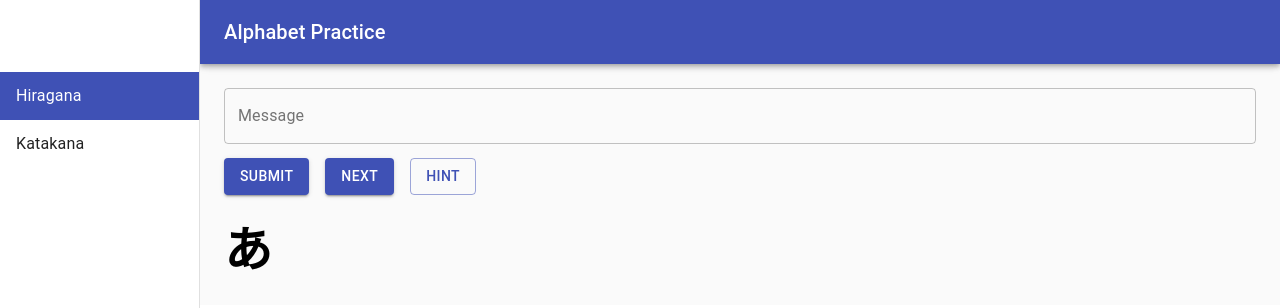
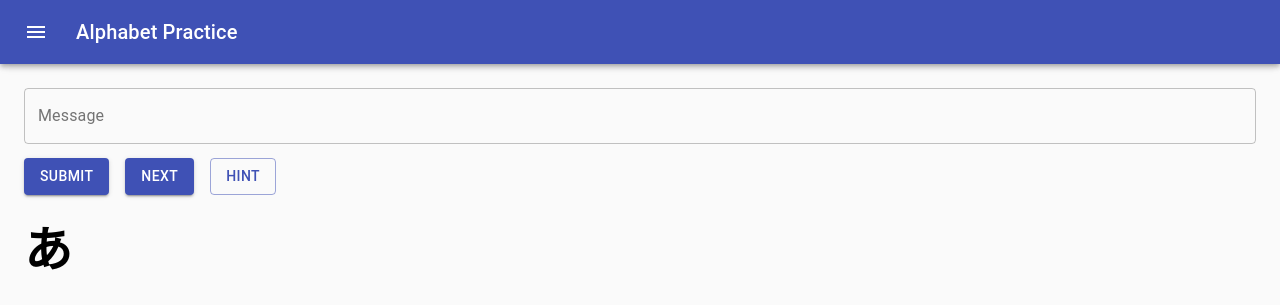
Before and after one commit to hypercubex/japanese-trainer, a Next.js app: page / in a window 1280 px wide. Shown: the top 308 px of the page. Built offline with nearby package versions, Linux system fonts and the light colour scheme.

Commit message:
feat: toggle drawer

```diff
--- a/components/Home.js
+++ b/components/Home.js
@@ -98,7 +98,6 @@ const Home = () => {
 
   return (
     <ThemeProvider theme={theme}>
-
       <Grid container spacing={2}>
         <Grid item xs={12}>
           <TextField
@@ -158,7 +157,7 @@ const Home = () => {
         {isCorrect === false && (
           <Grid item xs={12}>
             <Typography variant="body2" className={classes.warningLabel}>
-              Wrong guess. Please enter again.
+              Wrong guess. Please try again.
             </Typography>
           </Grid>
         )}
--- a/hooks/useAlphabetContext.js
+++ b/hooks/useAlphabetContext.js
@@ -1,7 +1,7 @@
 import React, { createContext, useContext, useState } from 'react';
 
 // Define the enum for alphabet types
-const AlphabetType = {
+export const AlphabetType = {
   HIRAGANA: 'hiragana',
   KATAKANA: 'katakana',
 };
@@ -23,6 +23,7 @@ export const AlphabetProvider = ({ children }) => {
 
   const updateSelectedAlphabetType = (alphabetType) => {
     setSelectedAlphabetType(alphabetType);
+    console.log({alphabetType})
   };
 
   const value = {
--- a/layouts/MainLayout.js
+++ b/layouts/MainLayout.js
@@ -1,4 +1,4 @@
-import React from 'react';
+import React, { useState } from 'react';
 import { makeStyles } from '@material-ui/core/styles';
 import AppBar from '@material-ui/core/AppBar';
 import Toolbar from '@material-ui/core/Toolbar';
@@ -7,7 +7,10 @@ import Drawer from '@material-ui/core/Drawer';
 import List from '@material-ui/core/List';
 import ListItem from '@material-ui/core/ListItem';
 import ListItemText from '@material-ui/core/ListItemText';
-import { useAlphabetContext } from '../hooks/useAlphabetContext';
+import { useAlphabetContext, AlphabetType } from '../hooks/useAlphabetContext';
+import IconButton from '@material-ui/core/IconButton';
+import ArrowBackIosIcon from '@material-ui/icons/ArrowBackIos';
+import MenuIcon from '@material-ui/icons/Menu';
 
 const drawerWidth = 200;
 
@@ -16,8 +19,18 @@ const useStyles = makeStyles((theme) => ({
     display: 'flex',
   },
   appBar: {
-    width: `calc(100% - ${drawerWidth}px)`,
+    marginLeft: 0,
+    transition: theme.transitions.create(['margin', 'width'], {
+      easing: theme.transitions.easing.sharp,
+      duration: theme.transitions.duration.leavingScreen,
+    }),
+  },
+  appBarShift: {
     marginLeft: drawerWidth,
+    transition: theme.transitions.create(['margin', 'width'], {
+      easing: theme.transitions.easing.easeOut,
+      duration: theme.transitions.duration.enteringScreen,
+    }),
   },
   drawer: {
     width: drawerWidth,
@@ -34,24 +47,59 @@ const useStyles = makeStyles((theme) => ({
     backgroundColor: theme.palette.background.default,
     padding: theme.spacing(3),
   },
-  active: {
-    backgroundColor: theme.palette.primary.main,
-    color: theme.palette.common.white,
+  menuButton: {
+    marginRight: theme.spacing(2),
+  },
+  hide: {
+    display: 'none',
   },
 }));
 
 const MainLayout = ({ children }) => {
   const classes = useStyles();
   const { selectedAlphabetType, updateSelectedAlphabetType } = useAlphabetContext();
+  const [isDrawerOpen, setIsDrawerOpen] = useState(false);
 
   const handleMenuChange = (value) => {
     updateSelectedAlphabetType(value);
   };
 
+  const toggleDrawer = () => {
+    setIsDrawerOpen(!isDrawerOpen);
+  };
+
+  const alphabetTypes = [
+    { type: AlphabetType.HIRAGANA, label: 'Hiragana' },
+    { type: AlphabetType.KATAKANA, label: 'Katakana' },
+  ];
+
+  const listItems = alphabetTypes.map((item) => (
+    <ListItem
+      button
+      key={item.type}
+      onClick={() => handleMenuChange(item.type)}
+      selected={selectedAlphabetType === item.type}
+    >
+      <ListItemText primary={item.label} />
+    </ListItem>
+  ));
+
   return (
     <div className={classes.root}>
-      <AppBar position="fixed" className={classes.appBar}>
+      <AppBar
+        position="fixed"
+        className={`${classes.appBar} ${isDrawerOpen ? classes.appBarShift : ''}`}
+      >
         <Toolbar>
+          <IconButton
+            color="inherit"
+            aria-label="open drawer"
+            onClick={toggleDrawer}
+            edge="start"
+            className={`${classes.menuButton} ${isDrawerOpen ? classes.hide : ''}`}
+          >
+            <MenuIcon />
+          </IconButton>
           <Typography variant="h6" noWrap>
             Alphabet Practice
           </Typography>
@@ -59,29 +107,25 @@ const MainLayout = ({ children }) => {
       </AppBar>
       <Drawer
         className={classes.drawer}
-        variant="permanent"
+        variant="temporary"
         classes={{
           paper: classes.drawerPaper,
         }}
+        anchor="left"
+        open={isDrawerOpen}
+        onClose={toggleDrawer}
       >
-        <Toolbar />
+        <Toolbar>
+          <IconButton
+            color="inherit"
+            aria-label="close drawer"
+            onClick={toggleDrawer}
+          >
+            <ArrowBackIosIcon />
+          </IconButton>
+        </Toolbar>
         <div className={classes.drawerContainer}>
-          <List>
-            <ListItem
-              button
-              onClick={() => handleMenuChange('hiragana')}
-              className={selectedAlphabetType === 'hiragana' ? classes.active : ''}
-            >
-              <ListItemText primary="Hiragana" />
-            </ListItem>
-            <ListItem
-              button
-              onClick={() => handleMenuChange('katakana')}
-              className={selectedAlphabetType === 'katakana' ? classes.active : ''}
-            >
-              <ListItemText primary="Katakana" />
-            </ListItem>
-          </List>
+          <List>{listItems}</List>
         </div>
       </Drawer>
       <main className={classes.content}>
--- a/package.json
+++ b/package.json
@@ -12,6 +12,7 @@
     "@emotion/react": "^11.11.3",
     "@emotion/styled": "^11.11.0",
     "@material-ui/core": "^4.12.4",
+    "@material-ui/icons": "^4.11.3",
     "@mui/material": "^5.15.3",
     "next": "14.0.4",
     "react": "18.2.0",
```
Also changed, not shown: 1 other file (tests, documents, lock files or other folders).
